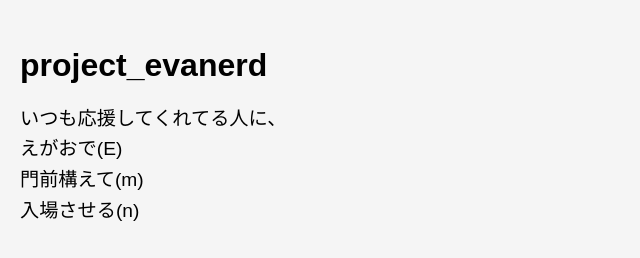
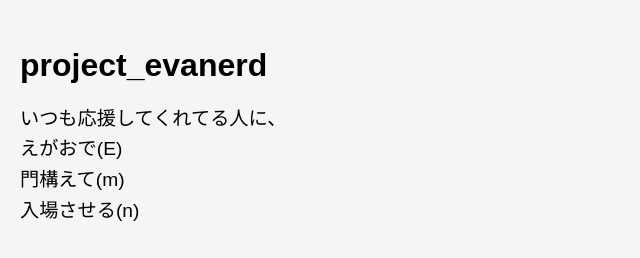
Before and after one commit to Emon2358/Emn-info., a plain HTML site: page index.html in a window 1280 px wide. Both pictures are taken after a click on the link "ENTER". Shown: the top 258 px of the page, 0-640 px from the left. Drawn offline with Linux system fonts and the light colour scheme.

Commit message:
Update index.html

```diff
--- a/index.html
+++ b/index.html
@@ -115,7 +115,7 @@
     <p>
       いつも応援してくれてる人に、<br>
       えがおで(E)<br>
-      門前構えて(m)<br>
+      門構えて(m)<br>
       入場させる(n)
     </p>
     <nav>
```
